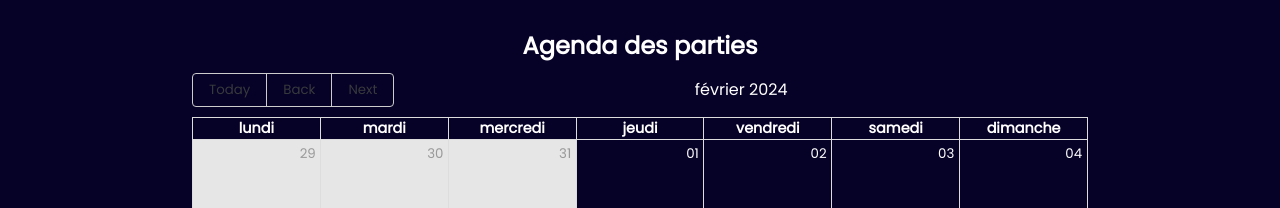
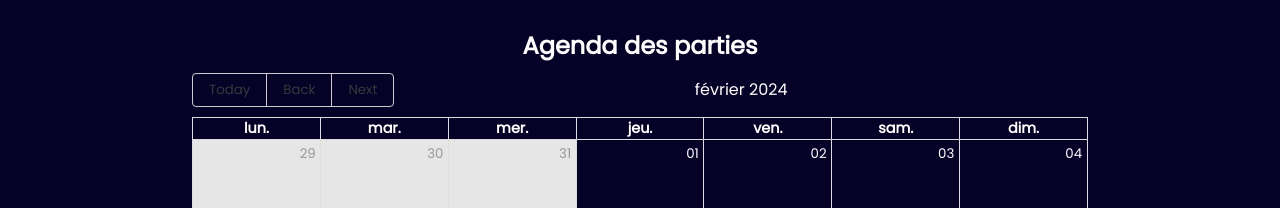
Before and after one commit to FredInard/AAbrasia, a React (Vite) app in the folder frontend/: page / in a window 1280 px wide. Shown: the part 3428-3636 px from the top of the page. Built offline with nearby package versions, Linux system fonts and the light colour scheme; no server answers.

Commit message:
manque filtre et clic date

```diff
--- a/frontend/src/pages/Home.jsx
+++ b/frontend/src/pages/Home.jsx
@@ -32,6 +32,7 @@ import Modal from "../components/Modal"
 
 export default function Home() {
   const [parties, setParties] = useState([])
+  const [setSelectedDate] = useState(null)
   const [postData, setPostData] = useState(null)
   const [isPostCardsOpen, setIsPostCardsOpen] = useState(false)
   const tokenFromCookie = Cookies.get("authToken")
@@ -58,6 +59,11 @@ export default function Home() {
 
   const [indexVisible, setIndexVisible] = useState(0)
 
+  const CALENDAR_FORMATS = {
+    dayFormat: "ddd DD/MM",
+    // ... (autres formats)
+  }
+
   useEffect(() => {
     const interval = setInterval(() => {
       setIndexVisible((prevIndex) => (prevIndex + 1) % images.length)
@@ -65,6 +71,12 @@ export default function Home() {
 
     return () => clearInterval(interval)
   }, [])
+
+  const handleDateClick = (selectedDate) => {
+    setSelectedDate(selectedDate) // Mettre à jour l'état avec la date sélectionnée
+    // Autres actions à effectuer lors de la sélection de la date
+    console.info("Date sélectionnée :", selectedDate)
+  }
 
   return (
     <>
@@ -163,22 +175,20 @@ export default function Home() {
         <div className="agenda">
           <Calendar
             localizer={localizer}
-            events={parties} // Utilisez la propriété "events" au lieu de "parties"
+            events={parties}
             views={["month"]}
             defaultView="month"
             culture={"fr"}
             startAccessor="start"
             endAccessor="end"
-            formats={{
-              dayFormat: "ddd DD/MM",
-              dayHeaderFormat: "ddd",
-              dayRangeHeaderFormat: ({ start, end }) => {
-                const startDate = moment(start).format("MMM DD")
-                const endDate = moment(end).format("MMM DD")
-                return `${startDate} - ${endDate}`
-              },
-              weekdayFormat: "dddd", // Format du jour de la semaine
+            formats={CALENDAR_FORMATS}
+            onSelectSlot={(slotInfo) => {
+              // Mettre à jour l'état avec la date de début de la plage sélectionnée
+              setSelectedDate(slotInfo.start)
+              console.info("Date sélectionnée :", slotInfo.start)
+              // Autres actions à effectuer lors de la sélection de la date
             }}
+            onClick={handleDateClick}
           />
         </div>
 
@@ -201,8 +211,8 @@ export default function Home() {
                     </div>
                     <div className="infoItem">Type : {partie.TypeDeJeux}</div>
                     {/* <button onClick={() => handlePostClick(partie)}>
-                      Voir les détails
-                    </button> */}
+                        Voir les détails
+                      </button> */}
                   </div>
                   <div className="maxPlayerInfoItem">
                     <div className="logoPlayerAndMaxPlayer">
```
